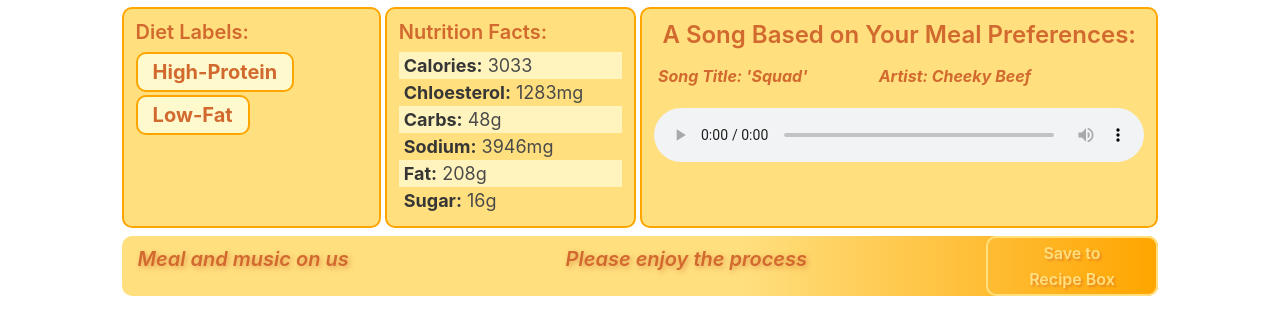
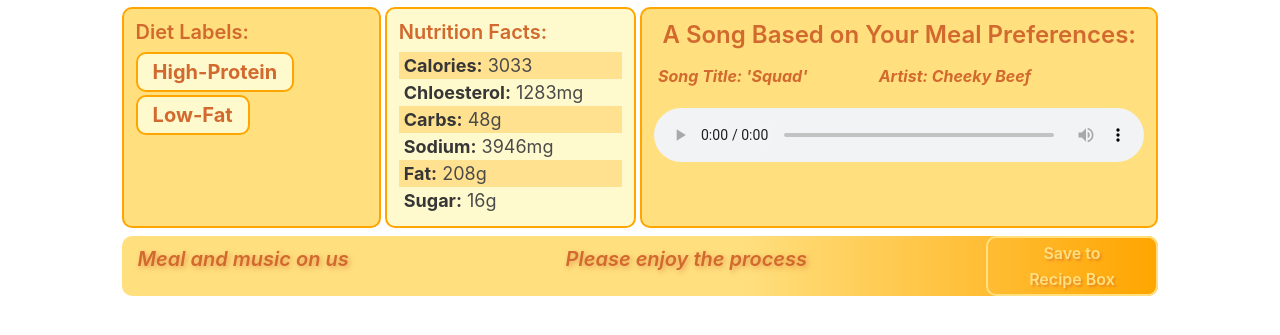
Before and after one commit to albertjly/meal-music-picker, a plain HTML site: page index.html in a window 1280 px wide. Shown: the part 463-798 px from the top of the page. Drawn offline with nearby package versions, Linux system fonts and the light colour scheme.

Commit message:
change nutrition facts bg

```diff
--- a/assets/css/index.less
+++ b/assets/css/index.less
@@ -1,4 +1,4 @@
-button{
+button, audio{
   outline: none;
 }
 
@@ -162,7 +162,7 @@ nav{
       }
       .nutrition-facts{
         min-height: 170px;
-        background-color: @lemonYellow;
+        background-color: @lemonChiffon;
         border: 2px solid @orange;
         border-radius: 10px;
         .nutrition-title{
@@ -172,7 +172,7 @@ nav{
           font-size: large;
           padding-left: 5px;
           &:nth-child(2n-1){
-            background-color: rgba(255,250,205,.8);
+            background-color: rgba(255,165,0,.3);
           }
         }
       }
```
Also changed, not shown: assets/css/index.css, 1 other file.
